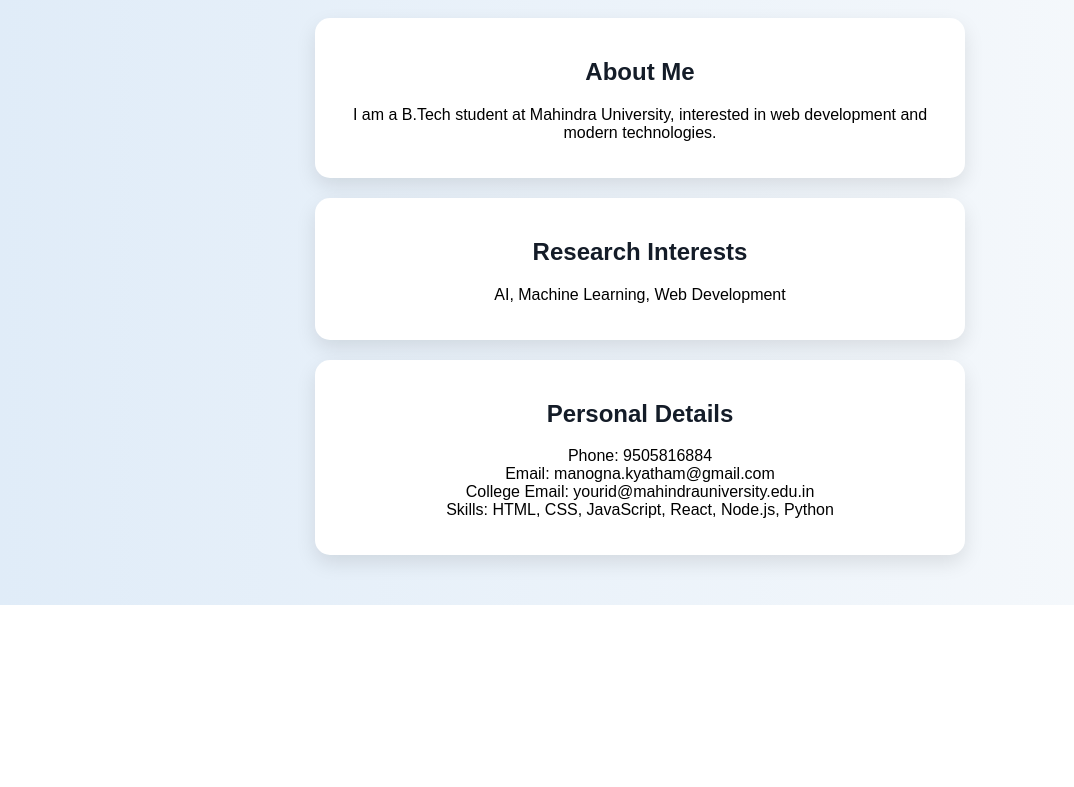
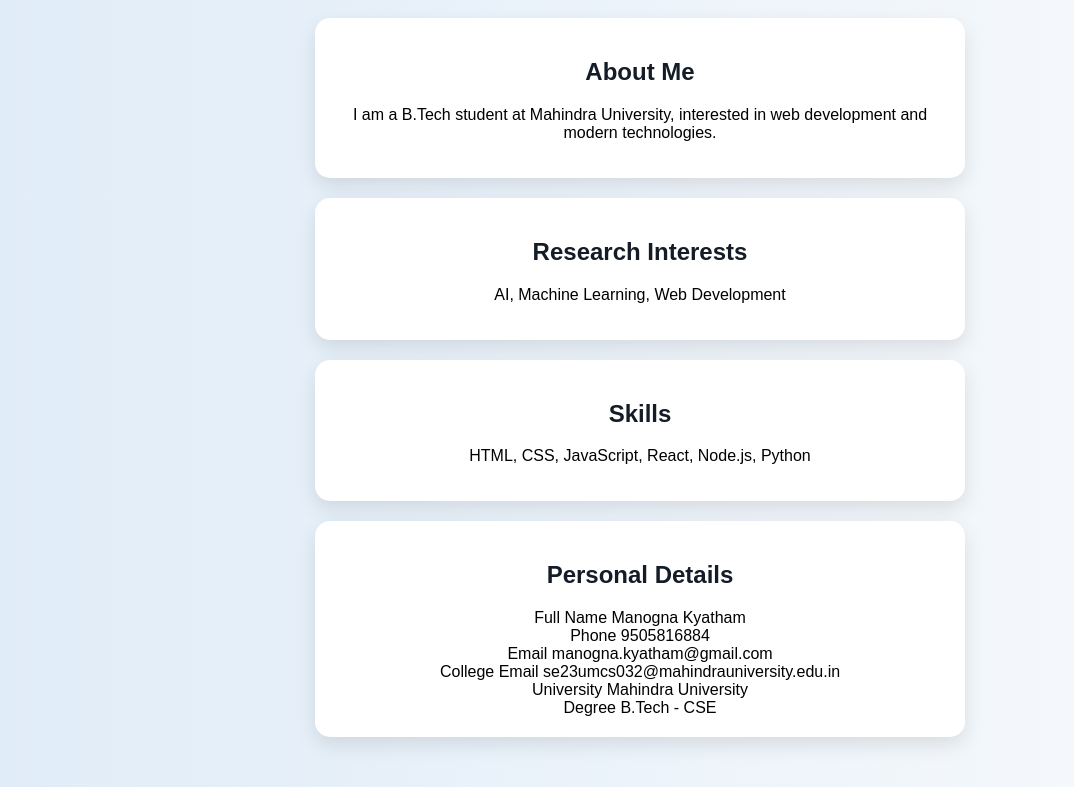
Before and after one commit to manognakyatham-glitch/portfolio, a React (Create React App) app: page / in a window 1280 px wide. Shown: the part 315-1102 px from the top of the page, without its empty margins (0-1074 px from the left). Before the commit the page ends 920 px from the top, so only its background shows below. Built offline with nearby package versions, Linux system fonts and the light colour scheme.

Commit message:
updated portfolio

```diff
--- a/src/pages/Home.js
+++ b/src/pages/Home.js
@@ -1,5 +1,5 @@
+import profile from "./profile.jpg";
 import React from "react";
-import profile from "./profile.jpg";  // image in same folder
 
 function Home() {
   return (
@@ -7,9 +7,13 @@
 
       <h1 className="title">Manogna Kyatham</h1>
 
-      {/* PROFILE IMAGE */}
-      <img src={profile} alt="Profile" className="profile" />
-
+      {/* ✅ Profile Image */}
+      <img
+  src={profile}
+    alt="Profile"
+    className="profile"
+    />
+      {/* About */}
       <div className="card">
         <h2>About Me</h2>
         <p>
@@ -17,19 +21,52 @@
         </p>
       </div>
 
+      {/* Research */}
       <div className="card">
         <h2>Research Interests</h2>
         <p>AI, Machine Learning, Web Development</p>
       </div>
 
+      {/* Skills */}
       <div className="card">
+        <h2>Skills</h2>
+        <p>HTML, CSS, JavaScript, React, Node.js, Python</p>
+      </div>
+
+      {/* Personal Details */}
+      <div className="card personal">
         <h2>Personal Details</h2>
-        <ul>
-          <li>Phone: 9505816884</li>
-          <li>Email: manogna.kyatham@gmail.com</li>
-          <li>College Email: yourid@mahindrauniversity.edu.in</li>
-          <li>Skills: HTML, CSS, JavaScript, React, Node.js, Python</li>
-        </ul>
+
+        <div className="row">
+          <span>Full Name</span>
+          <span> Manogna Kyatham</span>
+        </div>
+
+        <div className="row">
+          <span>Phone</span>
+          <span> 9505816884</span>
+        </div>
+
+        <div className="row">
+          <span>Email</span>
+          <span> manogna.kyatham@gmail.com</span>
+        </div>
+
+        <div className="row">
+          <span>College Email</span>
+          <span> se23umcs032@mahindrauniversity.edu.in</span>
+        </div>
+
+        <div className="row">
+          <span>University</span>
+          <span> Mahindra University</span>
+        </div>
+
+        <div className="row">
+          <span>Degree</span>
+          <span> B.Tech - CSE</span>
+        </div>
+
       </div>
 
     </div>
--- a/src/pages/Projects.js
+++ b/src/pages/Projects.js
@@ -20,9 +20,9 @@
         <p>
           Developed a Java Swing application to manage utility bills with features like add, delete, search, and filter.
         </p>
-        <a href="/" onClick={(e) => e.preventDefault()}>
-          View Project
-        </a>
+        <a href="https://github.com/manognakyatham-glitch/portfolio" target="_blank">
+  View Project
+</a>
       </div>
     </div>
   );
```
Also changed, not shown: public/profile.jpg (deleted).
